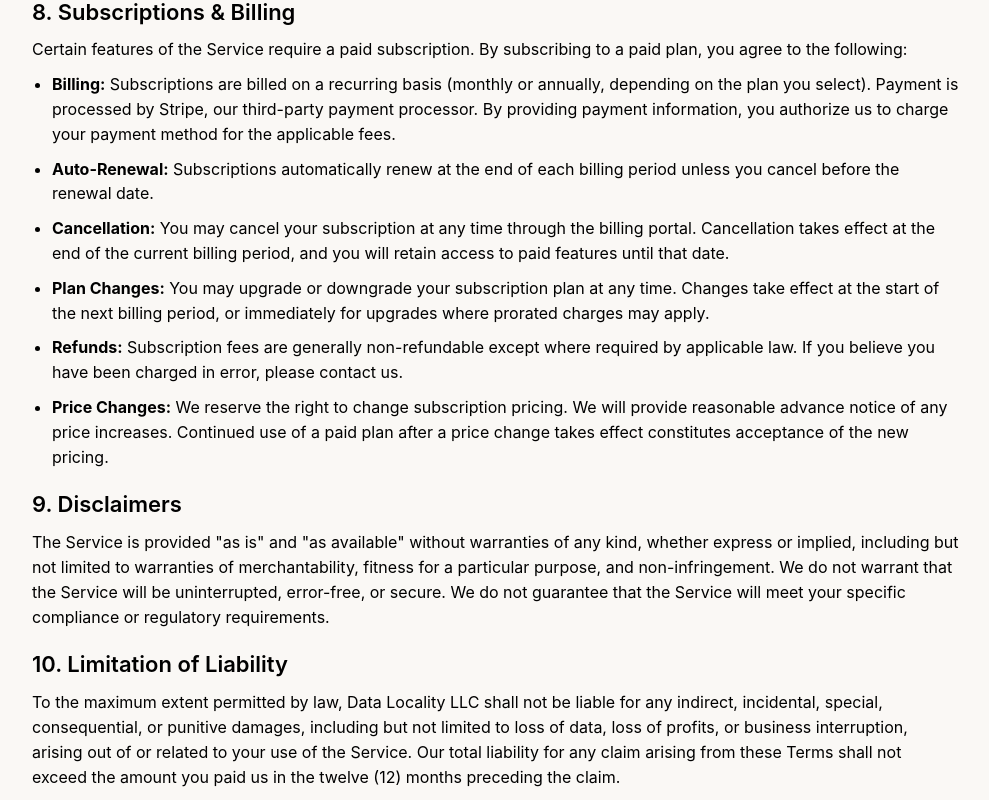
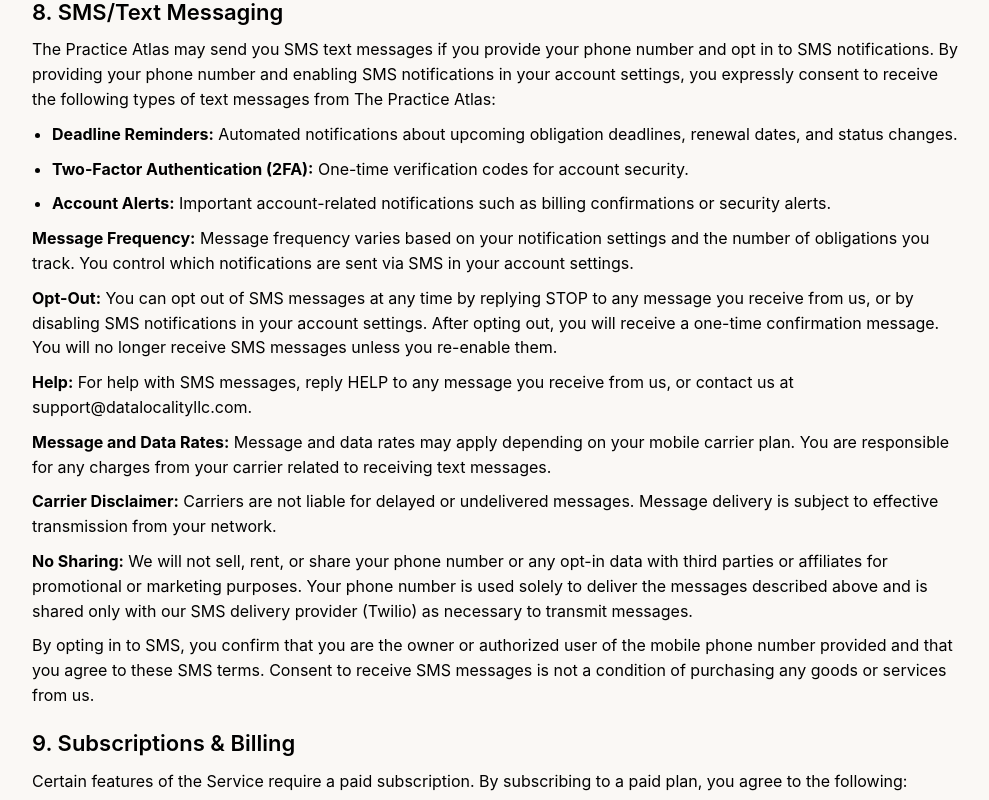
Before and after one commit to Ryan-Ardito/lapseless, a React (Vite) app: page /terms in a window 1280 px wide. Shown: the part 1360-2160 px from the top of the page, without its empty margins (144-1133 px from the left). Built offline with nearby package versions, Linux system fonts and the light colour scheme; no server answers.

Commit message:
update policies

```diff
--- a/src/components/Legal/CookiePolicy.tsx
+++ b/src/components/Legal/CookiePolicy.tsx
@@ -20,7 +20,7 @@
     <LegalPageLayout>
       <Stack gap="lg">
         <Title order={1}>Cookie Policy</Title>
-        <Text c="dimmed" size="sm">Last updated: March 28, 2026</Text>
+        <Text c="dimmed" size="sm">Last updated: March 29, 2026</Text>
 
         <section>
           <Title order={2} size="h3" mb="xs">What Are Cookies & Local Storage</Title>
--- a/src/components/Legal/PrivacyPolicy.tsx
+++ b/src/components/Legal/PrivacyPolicy.tsx
@@ -7,7 +7,7 @@
     <LegalPageLayout>
       <Stack gap="lg">
         <Title order={1}>Privacy Policy</Title>
-        <Text c="dimmed" size="sm">Last updated: March 28, 2026</Text>
+        <Text c="dimmed" size="sm">Last updated: March 29, 2026</Text>
 
         <section>
           <Title order={2} size="h3" mb="xs">Who We Are</Title>
@@ -43,7 +43,7 @@
           <Title order={2} size="h3" mb="xs">How We Use Your Data</Title>
           <List spacing="xs">
             <List.Item><strong>Service Delivery:</strong> To provide obligation tracking, document management, PTO tracking, and checklist features.</List.Item>
-            <List.Item><strong>Notifications:</strong> To send SMS and email reminders about upcoming deadlines and obligation status changes.</List.Item>
+            <List.Item><strong>Notifications:</strong> To send SMS and email reminders about upcoming deadlines and obligation status changes, and to deliver two-factor authentication (2FA) verification codes via SMS.</List.Item>
             <List.Item><strong>Analytics:</strong> To understand usage patterns and improve the platform experience.</List.Item>
             <List.Item><strong>Service Improvement:</strong> To develop new features, fix bugs, and optimize performance.</List.Item>
             <List.Item><strong>Support:</strong> To respond to your inquiries and provide technical assistance.</List.Item>
@@ -85,6 +85,29 @@
             We do not "sell" or "share" your personal information as those terms are defined by the
             CCPA/CPRA. All third-party processors are bound by data processing agreements that ensure
             compliance with applicable privacy laws.
+          </Text>
+        </section>
+
+        <section>
+          <Title order={2} size="h3" mb="xs">SMS Data & Consent</Title>
+          <Text mb="xs">
+            If you provide your phone number and opt in to SMS notifications, the following applies
+            to our collection and use of your phone number and SMS-related data:
+          </Text>
+          <List spacing="xs">
+            <List.Item><strong>Opt-In:</strong> You may opt in to receive SMS messages by providing your phone number and enabling SMS notifications in your account settings. Your consent is voluntary and is not a condition of purchasing any goods or services.</List.Item>
+            <List.Item><strong>Types of Messages:</strong> We send deadline reminder notifications, two-factor authentication (2FA) verification codes, and account-related alerts via SMS.</List.Item>
+            <List.Item><strong>Message Frequency:</strong> Message frequency varies based on your notification settings and the number of obligations you track.</List.Item>
+            <List.Item><strong>Opt-Out:</strong> You can opt out at any time by replying STOP to any SMS message or by disabling SMS notifications in your account settings. After opting out, you will receive a one-time confirmation message.</List.Item>
+            <List.Item><strong>Help:</strong> Reply HELP to any SMS message for assistance, or contact support@datalocalityllc.com.</List.Item>
+            <List.Item><strong>Message and Data Rates:</strong> Message and data rates may apply. Check with your mobile carrier for details.</List.Item>
+            <List.Item><strong>No Sharing for Marketing:</strong> We will never sell, rent, loan, trade, lease, or otherwise share your phone number or any SMS opt-in data (including consent status) with any third parties or affiliates for their promotional or marketing purposes.</List.Item>
+            <List.Item><strong>Third-Party Disclosure:</strong> Your phone number is shared only with our SMS delivery provider (Twilio) solely for the purpose of transmitting the messages described above. No other third party receives your phone number.</List.Item>
+            <List.Item><strong>Carrier Disclaimer:</strong> Carriers are not liable for delayed or undelivered messages.</List.Item>
+          </List>
+          <Text mt="xs">
+            For full SMS terms including consent, opt-out, and carrier information, please see
+            Section 8 of our <Anchor component={Link} to="/terms">Terms of Service</Anchor>.
           </Text>
         </section>
 
--- a/src/components/Legal/TermsOfService.tsx
+++ b/src/components/Legal/TermsOfService.tsx
@@ -7,7 +7,7 @@
     <LegalPageLayout>
       <Stack gap="lg">
         <Title order={1}>Terms of Service</Title>
-        <Text c="dimmed" size="sm">Last updated: March 28, 2026</Text>
+        <Text c="dimmed" size="sm">Last updated: March 29, 2026</Text>
 
         <section>
           <Title order={2} size="h3" mb="xs">1. Acceptance of Terms</Title>
@@ -87,7 +87,57 @@
         </section>
 
         <section>
-          <Title order={2} size="h3" mb="xs">8. Subscriptions & Billing</Title>
+          <Title order={2} size="h3" mb="xs">8. SMS/Text Messaging</Title>
+          <Text mb="xs">
+            The Practice Atlas may send you SMS text messages if you provide your phone number and opt in to
+            SMS notifications. By providing your phone number and enabling SMS notifications in your
+            account settings, you expressly consent to receive the following types of text messages
+            from The Practice Atlas:
+          </Text>
+          <List spacing="xs">
+            <List.Item><strong>Deadline Reminders:</strong> Automated notifications about upcoming obligation deadlines, renewal dates, and status changes.</List.Item>
+            <List.Item><strong>Two-Factor Authentication (2FA):</strong> One-time verification codes for account security.</List.Item>
+            <List.Item><strong>Account Alerts:</strong> Important account-related notifications such as billing confirmations or security alerts.</List.Item>
+          </List>
+          <Text mt="xs">
+            <strong>Message Frequency:</strong> Message frequency varies based on your notification
+            settings and the number of obligations you track. You control which notifications are sent
+            via SMS in your account settings.
+          </Text>
+          <Text mt="xs">
+            <strong>Opt-Out:</strong> You can opt out of SMS messages at any time by replying STOP to
+            any message you receive from us, or by disabling SMS notifications in your account settings.
+            After opting out, you will receive a one-time confirmation message. You will no longer
+            receive SMS messages unless you re-enable them.
+          </Text>
+          <Text mt="xs">
+            <strong>Help:</strong> For help with SMS messages, reply HELP to any message you receive
+            from us, or contact us at support@datalocalityllc.com.
+          </Text>
+          <Text mt="xs">
+            <strong>Message and Data Rates:</strong> Message and data rates may apply depending on your
+            mobile carrier plan. You are responsible for any charges from your carrier related to
+            receiving text messages.
+          </Text>
+          <Text mt="xs">
+            <strong>Carrier Disclaimer:</strong> Carriers are not liable for delayed or undelivered
+            messages. Message delivery is subject to effective transmission from your network.
+          </Text>
+          <Text mt="xs">
+            <strong>No Sharing:</strong> We will not sell, rent, or share your phone number or any
+            opt-in data with third parties or affiliates for promotional or marketing purposes. Your
+            phone number is used solely to deliver the messages described above and is shared only with
+            our SMS delivery provider (Twilio) as necessary to transmit messages.
+          </Text>
+          <Text mt="xs">
+            By opting in to SMS, you confirm that you are the owner or authorized user of the mobile
+            phone number provided and that you agree to these SMS terms. Consent to receive SMS messages
+            is not a condition of purchasing any goods or services from us.
+          </Text>
+        </section>
+
+        <section>
+          <Title order={2} size="h3" mb="xs">9. Subscriptions & Billing</Title>
           <Text mb="xs">
             Certain features of the Service require a paid subscription. By subscribing to a paid plan, you agree to the following:
           </Text>
@@ -102,7 +152,7 @@
         </section>
 
         <section>
-          <Title order={2} size="h3" mb="xs">9. Disclaimers</Title>
+          <Title order={2} size="h3" mb="xs">10. Disclaimers</Title>
           <Text>
             The Service is provided "as is" and "as available" without warranties of any kind,
             whether express or implied, including but not limited to warranties of merchantability,
@@ -113,7 +163,7 @@
         </section>
 
         <section>
-          <Title order={2} size="h3" mb="xs">10. Limitation of Liability</Title>
+          <Title order={2} size="h3" mb="xs">11. Limitation of Liability</Title>
           <Text>
             To the maximum extent permitted by law, Data Locality LLC shall not be liable for any
             indirect, incidental, special, consequential, or punitive damages, including but not
@@ -124,7 +174,7 @@
         </section>
 
         <section>
-          <Title order={2} size="h3" mb="xs">11. Termination</Title>
+          <Title order={2} size="h3" mb="xs">12. Termination</Title>
           <Text>
             We may suspend or terminate your access to the Service at any time, with or without
             cause, upon reasonable notice. You may terminate your account at any time by deleting
@@ -135,7 +185,7 @@
         </section>
 
         <section>
-          <Title order={2} size="h3" mb="xs">12. Governing Law</Title>
+          <Title order={2} size="h3" mb="xs">13. Governing Law</Title>
           <Text>
             These Terms shall be governed by and construed in accordance with the laws of the
             State of Delaware, United States, without regard to its conflict of law provisions.
@@ -146,7 +196,7 @@
         </section>
 
         <section>
-          <Title order={2} size="h3" mb="xs">13. Changes to These Terms</Title>
+          <Title order={2} size="h3" mb="xs">14. Changes to These Terms</Title>
           <Text>
             We reserve the right to modify these Terms at any time. We will notify you of material
             changes by posting updated Terms within the application or by email. Your continued use
@@ -156,7 +206,7 @@
         </section>
 
         <section>
-          <Title order={2} size="h3" mb="xs">14. Contact</Title>
+          <Title order={2} size="h3" mb="xs">15. Contact</Title>
           <Text>
             If you have questions about these Terms of Service, please contact us:
           </Text>
```
